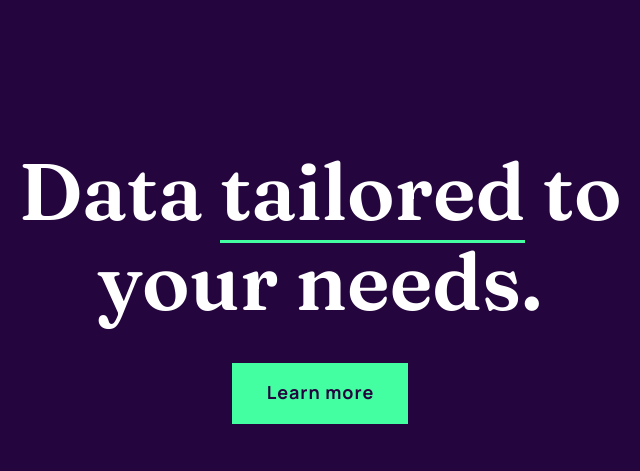
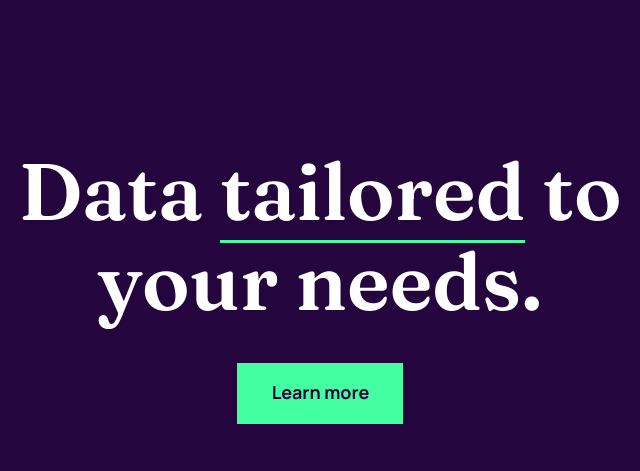
Before and after one commit to rewico/FrontendMentor-Workit, a plain HTML site: page index.html in a window 1280 px wide. Shown: the top 471 px of the page, 320-960 px from the left. Drawn offline with nearby package versions, Linux system fonts and the light colour scheme.

Commit message:
some fixes in intro

```diff
--- a/scss/_general.scss
+++ b/scss/_general.scss
@@ -6,6 +6,7 @@
 
 body {
   font-family: var(--body-font-family);
+  font-weight: 400;
   font-size: 18px;
   line-height: 32px;
   color: var(--dark-purple);
--- a/scss/blocks/_intro.scss
+++ b/scss/blocks/_intro.scss
@@ -3,13 +3,13 @@
     display: flex;
     flex-direction: column;
     align-items: center;
+    margin-top: 55px;
   }
 
   &__title {
     font-family: var(--heading-font-family);
     max-width: 635px;
     text-align: center;
-    padding-top: 55px;
     font-size: 80px;
     font-weight: 600;
     line-height: 90px;
@@ -27,7 +27,6 @@
     padding: 11px 32px 14px 33px;
     font-weight: 700;
     line-height: 32px;
-    letter-spacing: 1px;
     background-color: var(--eucaplyptus);
     border: 2px solid var(--eucaplyptus);
     transition: 0.4s all ease;
```
Also changed, not shown: css/main.min.css, 1 other file.
